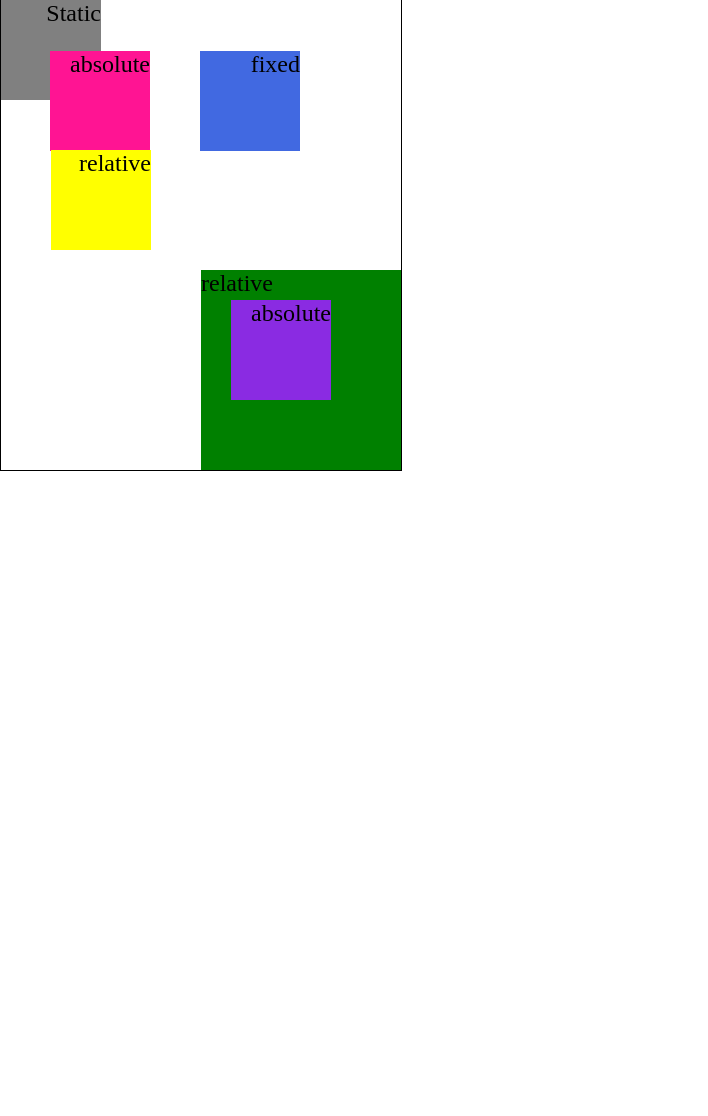
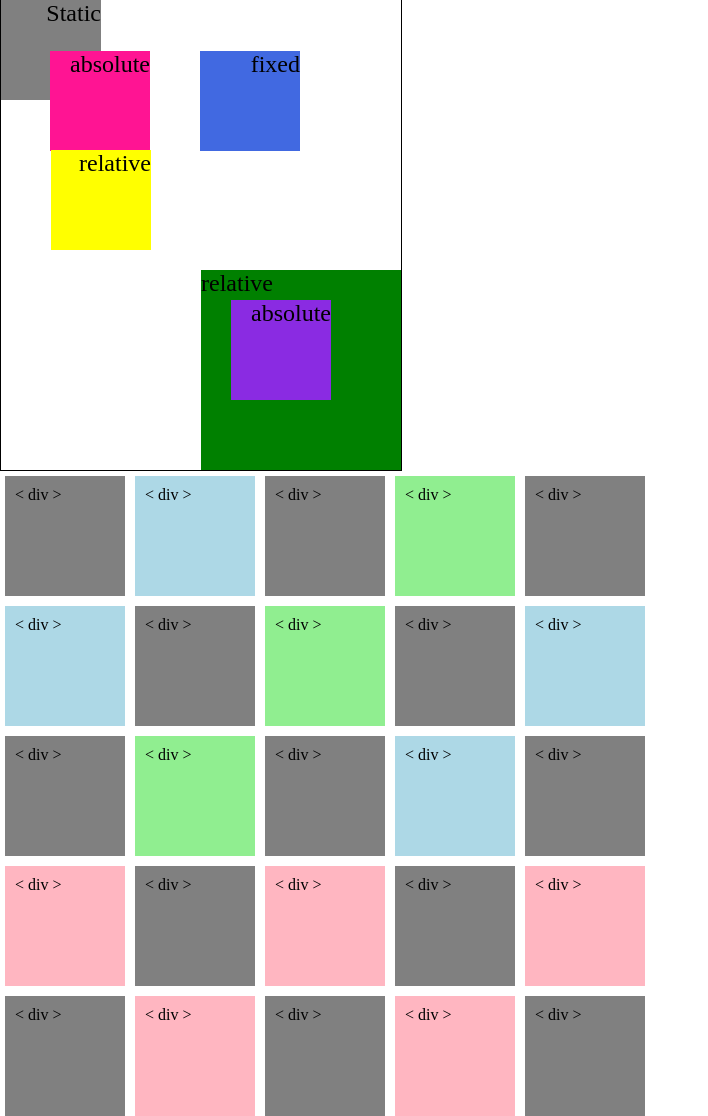
Before and after one commit to Lazanija/VCS_20211118, a PHP site: page /Naujas_aplankas/trecias.html in a window 1280 px wide. Shown: the part 99-1215 px from the top of the page, without its empty margins (0-708 px from the left). Before the commit the page ends 570 px from the top, so only its background shows below. Run offline with PHP 8.4, Linux system fonts and the light colour scheme.

Commit message:
css uzd lenta

```diff
--- a/Naujas_aplankas/style.css
+++ b/Naujas_aplankas/style.css
@@ -31,7 +31,7 @@ html, body {
 
 .remai #fixed {
     background-color: royalblue;
-    position: fixed;
+    position: absolute;
     width: 100px;
     height: 100px;
     text-align: right;
@@ -72,3 +72,29 @@ html, body {
     top: 30px;
     left: 30px;
 }
+
+.lenta div {
+    width: 100px;
+    height: 100px;
+    margin: 5px;
+    padding: 10px;
+    background-color: gray;
+
+    float: left;
+}
+
+.lenta div:nth-child(5n+1) {
+    clear: both;
+}
+
+.lenta .a-b {
+    background-color: lightblue;
+}
+
+.lenta .a-g {
+    background-color: lightgreen;
+}
+
+.lenta .a-p {
+    background-color: lightpink;
+}
--- a/Naujas_aplankas/trecias.html
+++ b/Naujas_aplankas/trecias.html
@@ -26,5 +26,33 @@
     </div>
 </div>
 
+<div class="lenta">
+    <div class="a"> < div ></div>
+    <div class="a-b"> < div ></div>
+    <div class="a"> < div ></div>
+    <div class="a-g"> < div ></div>
+    <div class="a"> < div ></div>
+    <div class="a-b"> < div ></div>
+    <div class="a"> < div ></div>
+    <div class="a-g"> < div ></div>
+    <div class="a"> < div ></div>
+    <div class="a-b"> < div ></div>
+    <div class="a"> < div ></div>
+    <div class="a-g"> < div ></div>
+    <div class="a"> < div ></div>
+    <div class="a-b"> < div ></div>
+    <div class="a"> < div ></div>
+    <div class="a-p"> < div ></div>
+    <div class="a"> < div ></div>
+    <div class="a-p"> < div ></div>
+    <div class="a"> < div ></div>
+    <div class="a-p"> < div ></div>
+    <div class="a"> < div ></div>
+    <div class="a-p"> < div ></div>
+    <div class="a"> < div ></div>
+    <div class="a-p"> < div ></div>
+    <div class="a"> < div ></div>
+</div>
+
 </body>
 </html>
```
